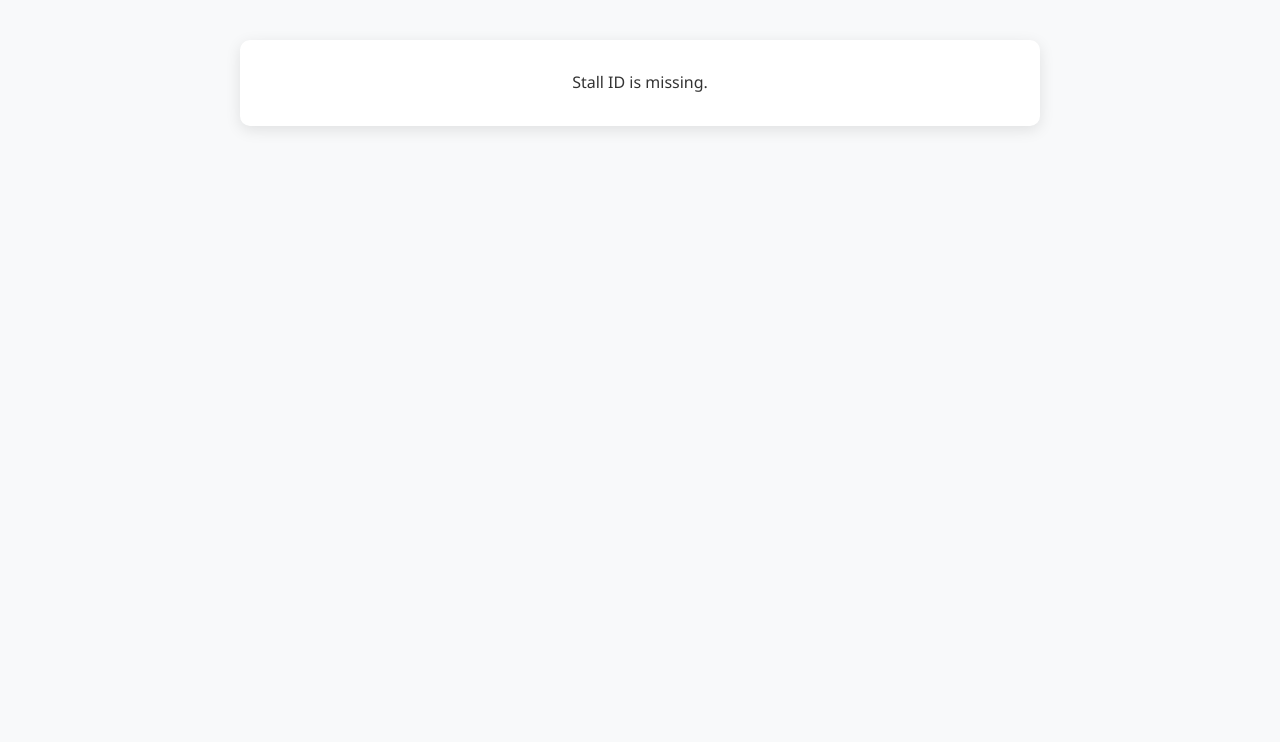
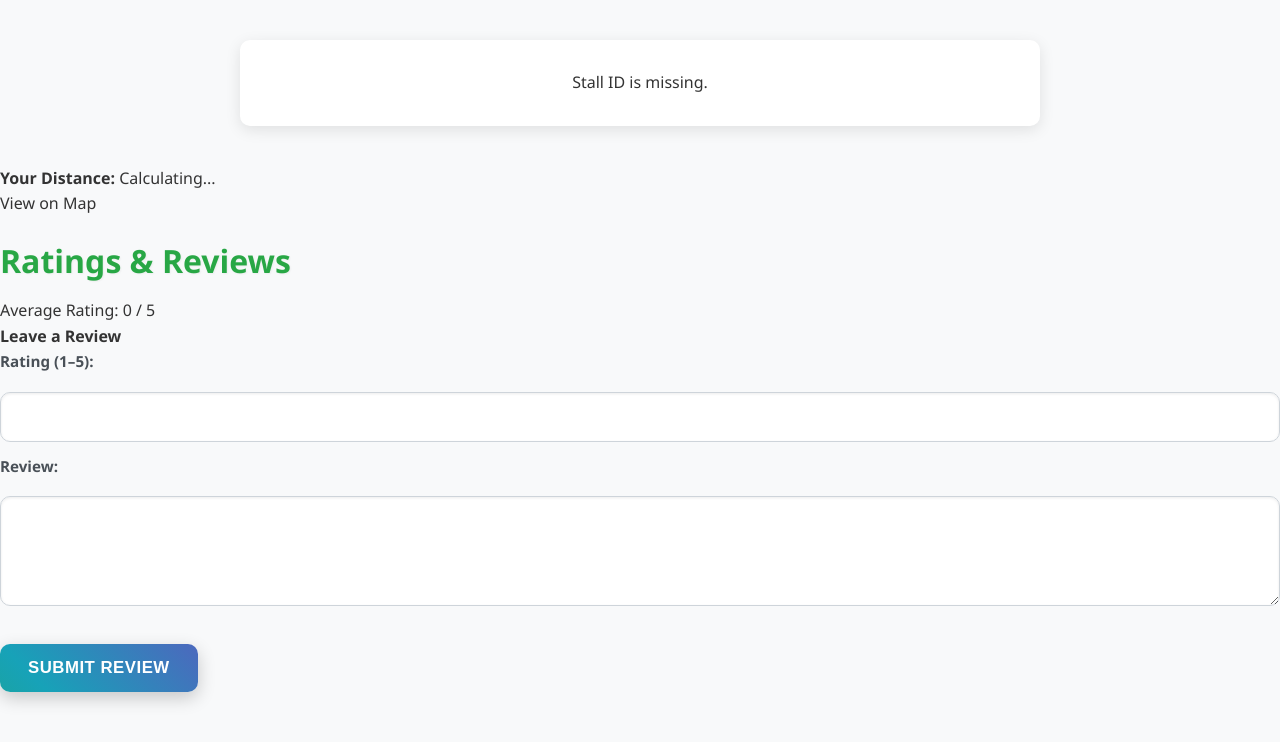
Before and after one commit to shrutinimai/localbites, a plain HTML site: page frontend/public/stall-details.html in a window 1280 px wide. Drawn offline with Linux system fonts and the light colour scheme.

Commit message:
Update stall-details.html

```diff
--- a/frontend/public/stall-details.html
+++ b/frontend/public/stall-details.html
@@ -14,6 +14,31 @@
             <p>Loading stall details...</p>
         </div>
     </div>
+<!-- GPS and Distance -->
+<div>
+  <p><strong>Your Distance:</strong> <span id="distance">Calculating...</span></p>
+  <a id="map-link" href="#" target="_blank">View on Map</a>
+</div>
+<!-- Reviews and Ratings Section -->
+<div id="ratings-section">
+  <h3>Ratings & Reviews</h3>
+  <p>Average Rating: <span id="average-rating">0</span> / 5</p>
+
+  <!-- Existing Reviews -->
+  <ul id="reviews-list"></ul>
+
+  <!-- Add New Review -->
+  <h4>Leave a Review</h4>
+  <form id="review-form">
+    <label for="rating">Rating (1–5):</label>
+    <input type="number" id="rating" min="1" max="5" required />
+    <br />
+    <label for="review">Review:</label>
+    <textarea id="review" required></textarea>
+    <br />
+    <button type="submit">Submit Review</button>
+  </form>
+</div>
 
     <script src="/js/stall-details.js"></script>
 </body>
```
